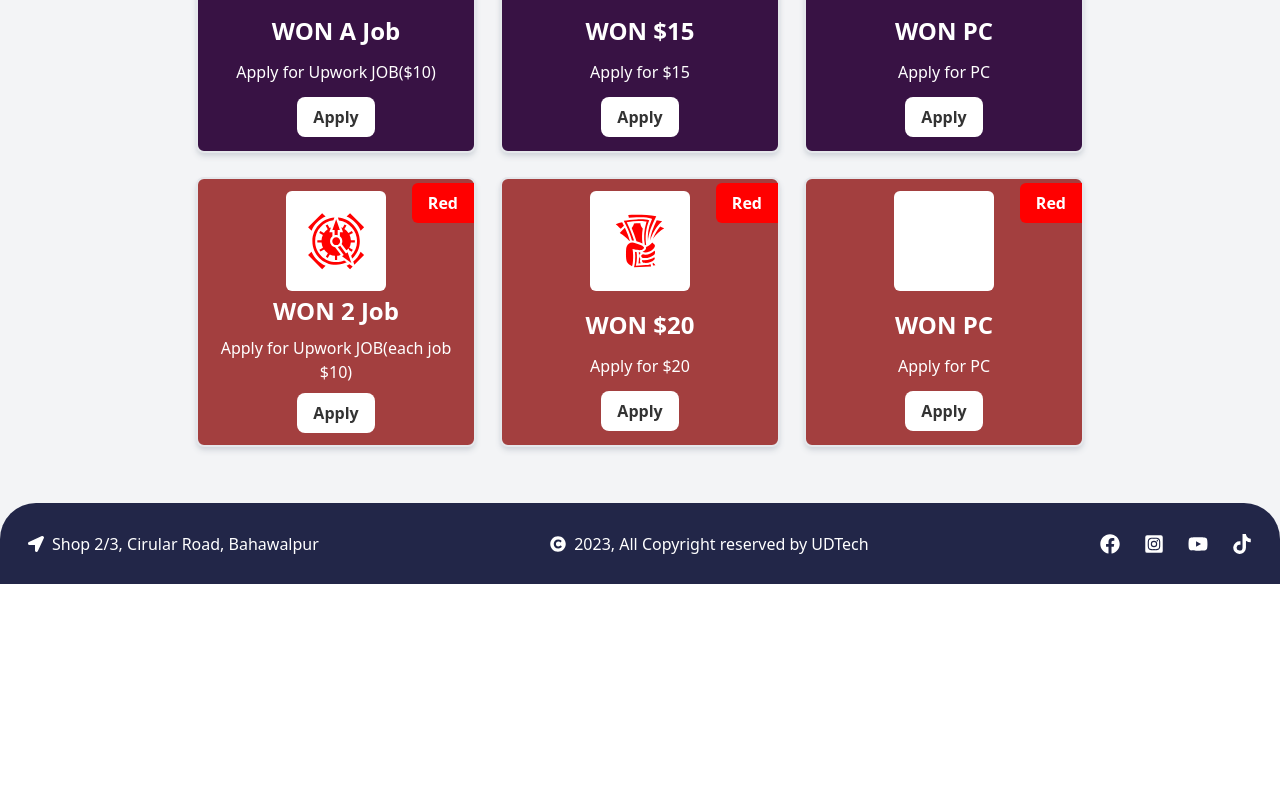
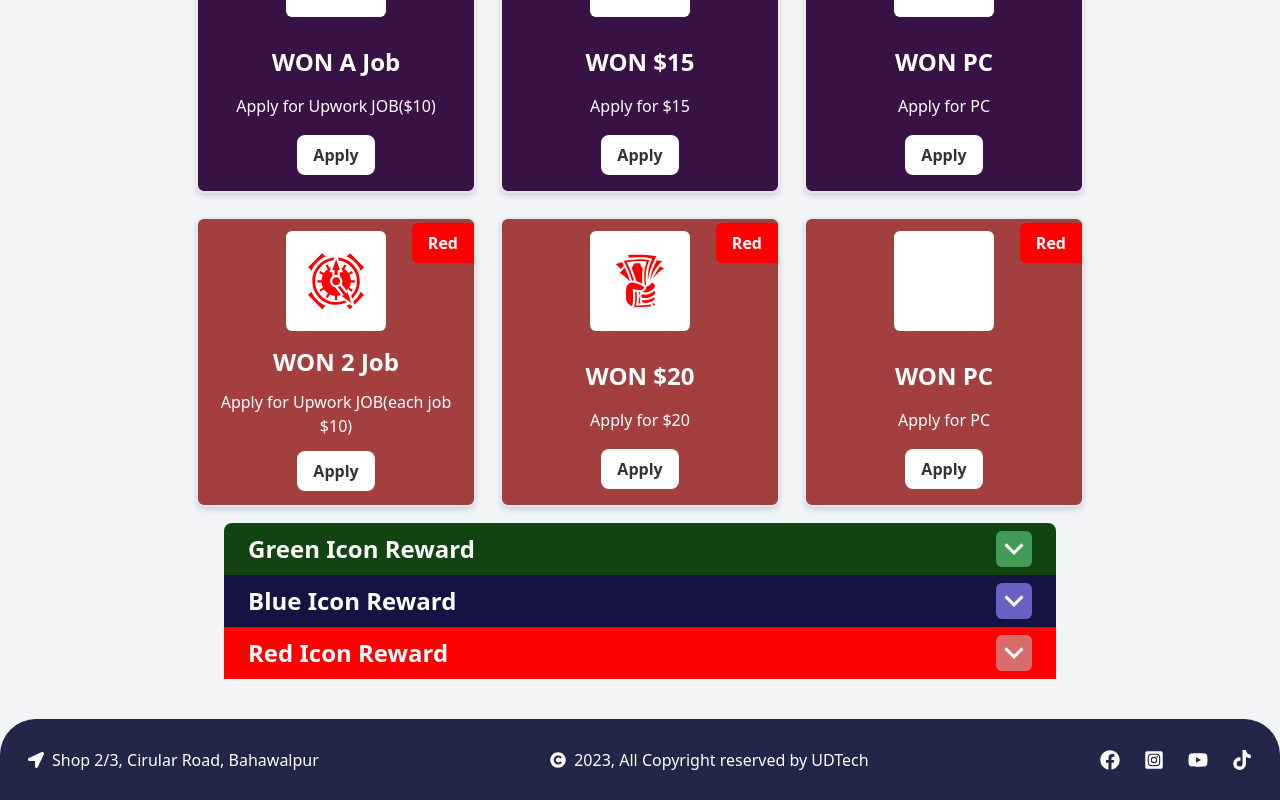
Before and after one commit to mhmAdmin1122/UDTech, a Next.js app: page /earnreward in a window 1280 px wide. Shown: the part 587-1387 px from the top of the page. Before the commit the page ends 1171 px from the top, so only its background shows below. Built offline with nearby package versions, Linux system fonts and the light colour scheme; some icons are missing.

Commit message:
limit line created for rewards

```diff
--- a/package.json
+++ b/package.json
@@ -13,6 +13,7 @@
     "@types/react": "18.2.21",
     "@types/react-dom": "18.2.7",
     "autoprefixer": "10.4.15",
+    "bootstrap": "^5.0.1",
     "eslint": "8.48.0",
     "eslint-config-next": "13.4.19",
     "next": "13.4.19",
--- /dev/null
+++ b/pages/Components/A/Accordian.tsx
@@ -0,0 +1,81 @@
+import React, { useState } from 'react'
+import { MdOutlineKeyboardArrowUp } from 'react-icons/md'
+import { RiArrowDownSLine } from 'react-icons/ri'
+
+const Accordian = () => {
+    const [isFirstAccordActive, setIsFirstAccordActive] = useState(false);
+    const [isSecondAccordActive, setIsSecondAccordActive] = useState(false);
+    const [isThirdAccordActive, setIsThirdAccordActive] = useState(false);
+
+    const handleFirstClick = (event: any) => {
+        setIsFirstAccordActive(current => !current);
+    };
+    const handleSecondClick = (event: any) => {
+        setIsSecondAccordActive(current => !current);
+    };
+    const handleThirdClick = (event: any) => {
+        setIsThirdAccordActive(current => !current);
+    };
+
+    return (
+        <div className='px-24'>
+
+            {/* Accordian 01 */}
+            <div className="accordian">
+                <div className="flex items-center justify-between px-6 py-2 rounded-t-lg bg-[#124412] text-[#fff] ">
+                    <h1 className='cursor-pointer text-2xl font-bold'>Green Icon Reward</h1>
+                    {/* <MdOutlineKeyboardArrowUp /> */}
+                    <b className='text-4xl cursor-pointer bg-[#439c56] rounded-md' onClick={handleFirstClick}>
+                        <RiArrowDownSLine />
+                    </b>
+                </div>
+                {isFirstAccordActive && <ul className="px-10 text-xl gap-4 py-4 bg-[#42c936da] text-[#fff] grid justify-start list-disc">
+                    <li>Complete Any Primary 4 Courses</li>
+                    <li>Complete Any Tutorials</li>
+                    <li>Collect 2-badge from UDTech Badge-Room</li>
+                    <li>PC Specs after completing Process is 4gb-RAM 128gb-HDD</li>
+                    <li>For Upwork, you do not already have an account on Upwork.</li>
+                </ul>}
+            </div>
+
+            {/* Accordian 02 */}
+            <div className="accordian">
+                <div className="flex items-center justify-between px-6 py-2 bg-[#151244] text-[#fff] ">
+                    <h1 className='cursor-pointer text-2xl font-bold'>Blue Icon Reward</h1>
+                    {/* <MdOutlineKeyboardArrowUp /> */}
+                    <b className='text-4xl cursor-pointer bg-[#6862c4] rounded-md' onClick={handleSecondClick}>
+                        <RiArrowDownSLine />
+                    </b>
+                </div>
+                {isSecondAccordActive && <ul className="px-10 text-xl gap-4 py-4 bg-[#4d3ed3da] text-[#fff] grid justify-start list-disc">
+                    <li>Complete Any Basic 3 Courses</li>
+                    <li>Complete Any 2-Tutorials</li>
+                    <li>Collect 3-badge from UDTech Badge-Room</li>
+                    <li>PC Specs after completing Process is 4gb-RAM 256gb-HDD</li>
+                    <li>For Upwork, you have already an account on Upwork.</li>
+                </ul>}
+            </div>
+
+            {/* Accordian 02 */}
+            <div className="accordian">
+                <div className="flex items-center justify-between px-6 py-2 bg-[#ff0000] text-[#fff] ">
+                    <h1 className='cursor-pointer text-2xl font-bold'>Red Icon Reward</h1>
+                    {/* <MdOutlineKeyboardArrowUp /> */}
+                    <b className='text-4xl cursor-pointer bg-[#da6b6b] rounded-md' onClick={handleThirdClick}>
+                        <RiArrowDownSLine />
+                    </b>
+                </div>
+                {isThirdAccordActive && <ul className="px-10 text-xl gap-4 py-4 bg-[#e64545da] text-[#fff] grid justify-start list-disc">
+                    <li>Complete Any Premium 3 Courses</li>
+                    <li>Complete Any 3-Tutorials</li>
+                    <li>Collect 5-badge from UDTech Badge-Room</li>
+                    <li>PC Specs after completing Process is 6gb-RAM 256gb-SSD</li>
+                    <li>For Upwork, you have already an account on Upwork.</li>
+                </ul>}
+            </div>
+
+        </div>
+    )
+}
+
+export default Accordian
--- a/pages/earnreward/index.tsx
+++ b/pages/earnreward/index.tsx
@@ -4,6 +4,7 @@ import Head from 'next/head'
 import { SiUpwork } from 'react-icons/si'
 import { GiTakeMyMoney, GiClockwork } from 'react-icons/gi'
 import { FaComputer } from 'react-icons/fa6'
+import Accordian from '../Components/A/Accordian'
 
 const index = () => {
   return (
@@ -20,7 +21,7 @@ const index = () => {
           <div className="flex flex-wrap items-center justify-center gap-6 my-4 text-[#1a661e]">
 
             {/* green Icon Card */}
-            <div className="grid justify-items-center relative bg-[#151244] transition-all duration-1000 hover:bg-[#3c569e] w-[280px] h-[270px] shadow-md shadow-gray-300 border-2 border-gray-200 rounded-lg py-3 px-4 text-[#fff] hover:w-[320px]">
+            <div className="grid justify-items-center relative bg-[#151244] transition-all duration-1000 hover:bg-[#3c569e] w-[280px] h-[290px] shadow-md shadow-gray-300 border-2 border-gray-200 rounded-lg py-3 px-4 text-[#fff] hover:w-[320px]">
 
               <div className="flex items-center justify-center h-[100px] w-[100px] text-6xl bg-white text-green-600 px-4 py-3 rounded-md">
                 <SiUpwork />
@@ -36,7 +37,7 @@ const index = () => {
 
             </div>
 
-            <div className="grid justify-items-center relative bg-[#151244] transition-all duration-1000 hover:bg-[#3c569e] w-[280px] h-[270px] shadow-md shadow-gray-300 border-2 border-gray-200 rounded-lg py-3 px-4 text-[#fff] hover:w-[320px]">
+            <div className="grid justify-items-center relative bg-[#151244] transition-all duration-1000 hover:bg-[#3c569e] w-[280px] h-[290px] shadow-md shadow-gray-300 border-2 border-gray-200 rounded-lg py-3 px-4 text-[#fff] hover:w-[320px]">
 
               <div className="card_Image flex items-center justify-center h-[100px] w-[100px] text-6xl bg-white text-green-600 px-4 py-3 rounded-md">
                 <GiTakeMyMoney />
@@ -52,7 +53,7 @@ const index = () => {
 
             </div>
 
-            <div className="grid justify-items-center relative bg-[#151244] transition-all duration-1000 hover:bg-[#3c569e] w-[280px] h-[270px] shadow-md shadow-gray-300 border-2 border-gray-200 rounded-lg py-3 px-4 text-[#fff] hover:w-[320px]">
+            <div className="grid justify-items-center relative bg-[#151244] transition-all duration-1000 hover:bg-[#3c569e] w-[280px] h-[290px] shadow-md shadow-gray-300 border-2 border-gray-200 rounded-lg py-3 px-4 text-[#fff] hover:w-[320px]">
 
               <div className="card_Image flex items-center justify-center h-[100px] w-[100px] text-6xl bg-white text-green-600 px-4 py-3 rounded-md">
                 <FaComputer />
@@ -69,7 +70,7 @@ const index = () => {
             </div>
 
             {/* Blue Icon Card */}
-            <div className="grid justify-items-center relative bg-[#381244] transition-all duration-1000 hover:bg-[#823c9e] w-[280px] h-[270px] shadow-md shadow-gray-300 border-2 border-gray-200 rounded-lg py-3 px-4 text-[#fff] hover:w-[320px]">
+            <div className="grid justify-items-center relative bg-[#381244] transition-all duration-1000 hover:bg-[#823c9e] w-[280px] h-[290px] shadow-md shadow-gray-300 border-2 border-gray-200 rounded-lg py-3 px-4 text-[#fff] hover:w-[320px]">
 
               <div className="card_Image flex items-center justify-center h-[100px] w-[100px] text-6xl bg-white text-[#121544] px-4 py-3 rounded-md">
                 <GiClockwork />
@@ -85,7 +86,7 @@ const index = () => {
 
             </div>
 
-            <div className="grid justify-items-center relative bg-[#381244] transition-all duration-1000 hover:bg-[#823c9e] w-[280px] h-[270px] shadow-md shadow-gray-300 border-2 border-gray-200 rounded-lg py-3 px-4 text-[#fff] hover:w-[320px]">
+            <div className="grid justify-items-center relative bg-[#381244] transition-all duration-1000 hover:bg-[#823c9e] w-[280px] h-[290px] shadow-md shadow-gray-300 border-2 border-gray-200 rounded-lg py-3 px-4 text-[#fff] hover:w-[320px]">
 
               <div className="card_Image flex items-center justify-center h-[100px] w-[100px] text-6xl bg-white text-[#121544] px-4 py-3 rounded-md">
                 <GiTakeMyMoney />
@@ -101,7 +102,7 @@ const index = () => {
 
             </div>
 
-            <div className="grid justify-items-center relative bg-[#381244] transition-all duration-1000 hover:bg-[#823c9e] w-[280px] h-[270px] shadow-md shadow-gray-300 border-2 border-gray-200 rounded-lg py-3 px-4 text-[#fff] hover:w-[320px]">
+            <div className="grid justify-items-center relative bg-[#381244] transition-all duration-1000 hover:bg-[#823c9e] w-[280px] h-[290px] shadow-md shadow-gray-300 border-2 border-gray-200 rounded-lg py-3 px-4 text-[#fff] hover:w-[320px]">
 
               <div className="card_Image flex items-center justify-center h-[100px] w-[100px] text-6xl bg-white text-[#121544] px-4 py-3 rounded-md">
                 <FaComputer />
@@ -118,7 +119,7 @@ const index = () => {
             </div>
 
             {/* Red Icon Card */}
-            <div className="grid justify-items-center relative bg-[#a33f3f] transition-all duration-1000 hover:bg-[#d67171] w-[280px] h-[270px] shadow-md shadow-gray-300 border-2 border-gray-200 rounded-lg py-3 px-4 text-[#fff] hover:w-[320px]">
+            <div className="grid justify-items-center relative bg-[#a33f3f] transition-all duration-1000 hover:bg-[#d67171] w-[280px] h-[290px] shadow-md shadow-gray-300 border-2 border-gray-200 rounded-lg py-3 px-4 text-[#fff] hover:w-[320px]">
 
               <div className="card_Image flex items-center justify-center h-[100px] w-[100px] text-6xl bg-white text-[#ff0000] px-4 py-3 rounded-md">
                 <GiClockwork />
@@ -134,7 +135,7 @@ const index = () => {
 
             </div>
 
-            <div className="grid justify-items-center relative bg-[#a33f3f] transition-all duration-1000 hover:bg-[#d67171] w-[280px] h-[270px] shadow-md shadow-gray-300 border-2 border-gray-200 rounded-lg py-3 px-4 text-[#fff] hover:w-[320px]">
+            <div className="grid justify-items-center relative bg-[#a33f3f] transition-all duration-1000 hover:bg-[#d67171] w-[280px] h-[290px] shadow-md shadow-gray-300 border-2 border-gray-200 rounded-lg py-3 px-4 text-[#fff] hover:w-[320px]">
 
               <div className="card_Image flex items-center justify-center h-[100px] w-[100px] text-6xl bg-white text-[#ff0000] px-4 py-3 rounded-md">
                 <GiTakeMyMoney />
@@ -150,7 +151,7 @@ const index = () => {
 
             </div>
 
-            <div className="grid justify-items-center relative bg-[#a33f3f] transition-all duration-1000 hover:bg-[#d67171] w-[280px] h-[270px] shadow-md shadow-gray-300 border-2 border-gray-200 rounded-lg py-3 px-4 text-[#fff] hover:w-[320px]">
+            <div className="grid justify-items-center relative bg-[#a33f3f] transition-all duration-1000 hover:bg-[#d67171] w-[280px] h-[290px] shadow-md shadow-gray-300 border-2 border-gray-200 rounded-lg py-3 px-4 text-[#fff] hover:w-[320px]">
 
               <div className="card_Image flex items-center justify-center h-[100px] w-[100px] text-6xl bg-white text-[#ff0000] px-4 py-3 rounded-md">
                 <FaComputer />
@@ -168,7 +169,11 @@ const index = () => {
 
           </div>
 
+          <Accordian />
+
         </div>
+
+
 
       </Layout>
     </>
```
Also changed, not shown: 1 other file (tests, documents, lock files or other folders).
